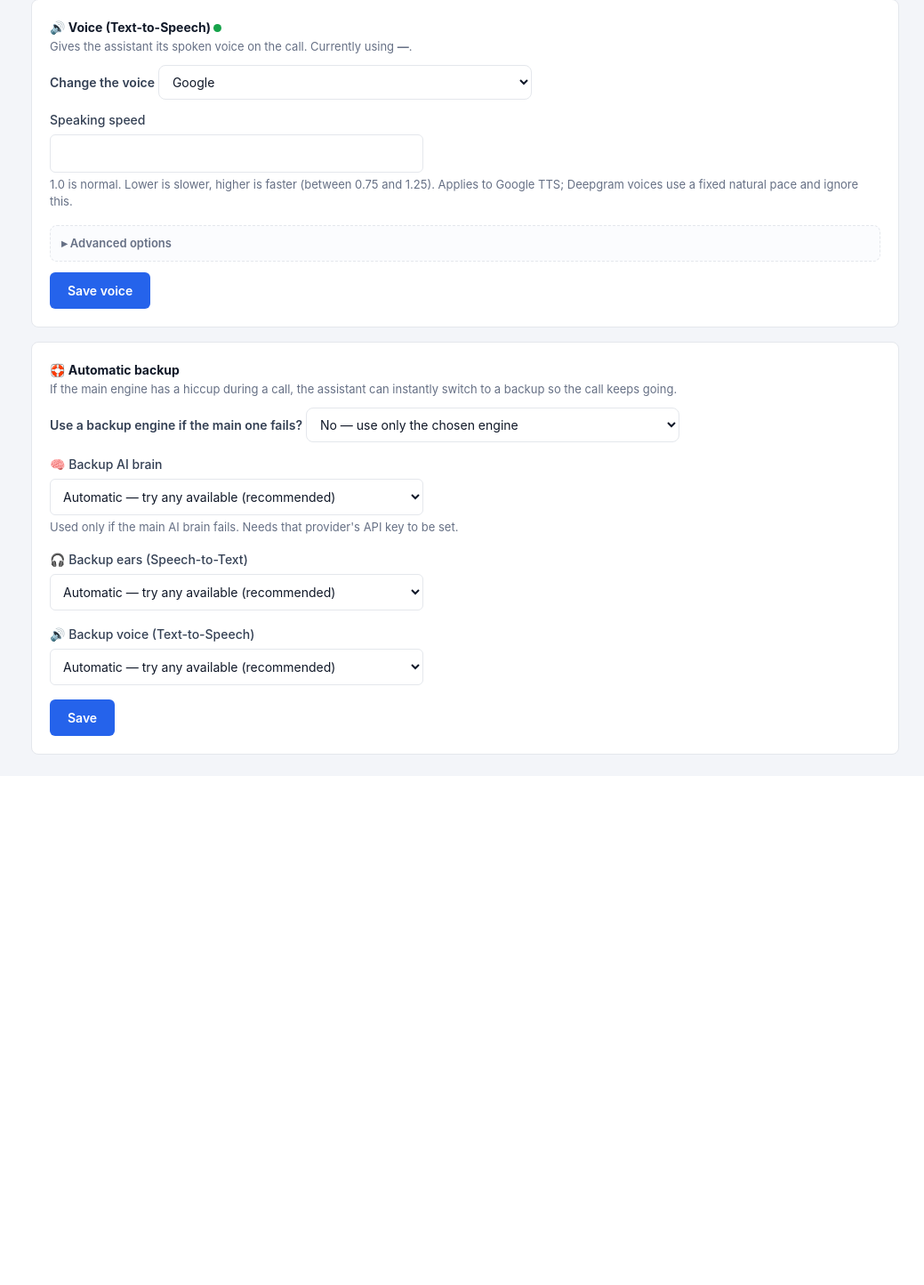
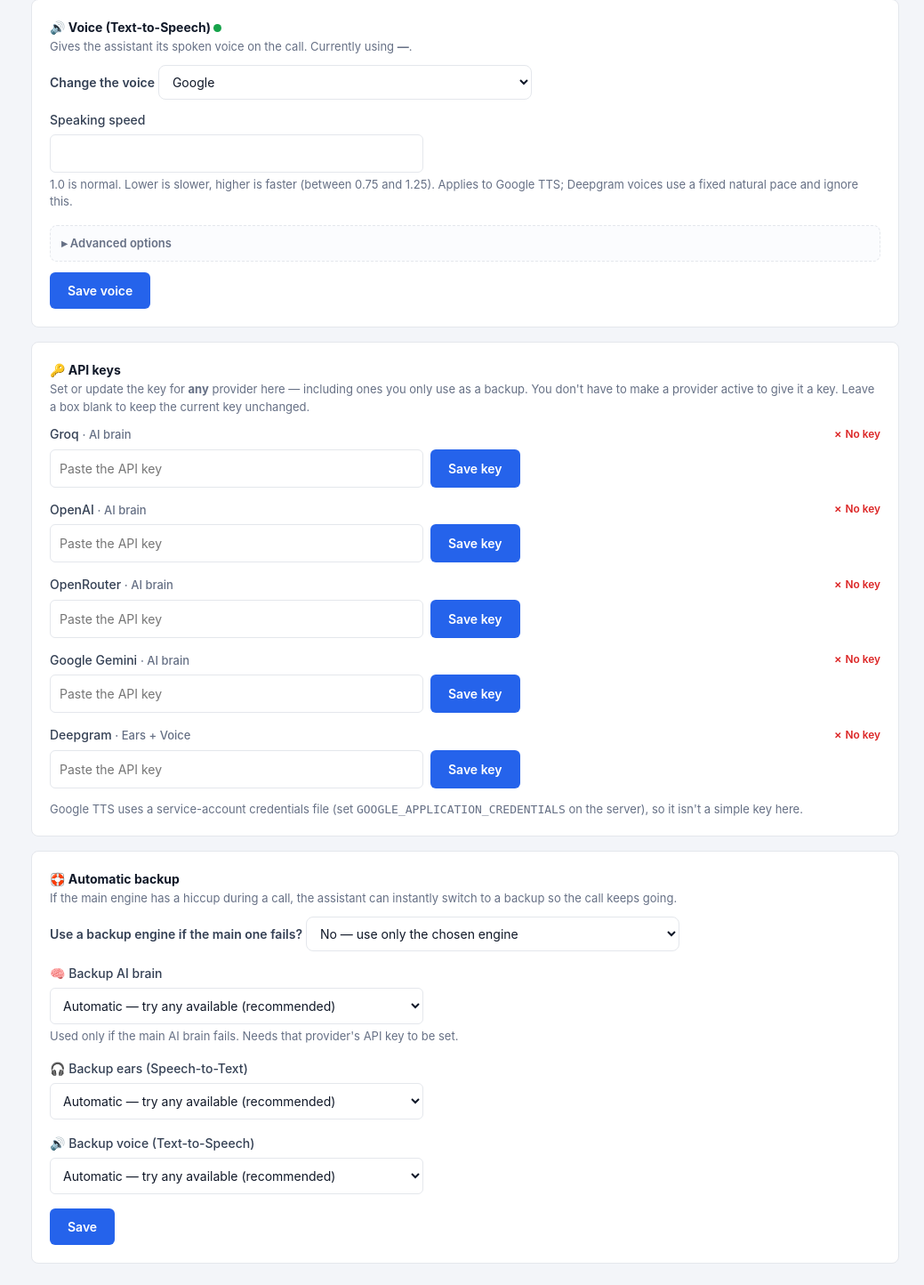
Before and after one commit to Attayab-31/Ai-Assistant, a Python web app: template app/admin/templates/settings/providers.html in a window 1280 px wide. Shown: the part 840-2284 px from the top of the page at 89% size, without its empty margins (241-1280 px from the left). Before the commit the page ends 1688 px from the top, so only its background shows below. Run offline with Jinja, Linux system fonts and the light colour scheme; the template is opened without the code that fills it, so the values that code supplies are empty.

Commit message:
initial commit

```diff
--- a/app/admin/templates/settings/providers.html
+++ b/app/admin/templates/settings/providers.html
@@ -102,6 +102,47 @@
     <div style="margin-top: 12px;"><button type="button" class="btn btn-primary" onclick="switchProvider('tts')">Save voice</button></div>
   </div>
 
+  <!-- API Keys (all providers) -->
+  <div class="form-section">
+    <div class="engine-name">🔑 API keys</div>
+    <p class="engine-desc">
+      Set or update the key for <strong>any</strong> provider here — including ones you only use as a
+      backup. You don't have to make a provider active to give it a key. Leave a box blank to keep the
+      current key unchanged.
+    </p>
+
+    {% set key_rows = [
+      ("groq", "Groq", "AI brain"),
+      ("openai", "OpenAI", "AI brain"),
+      ("openrouter", "OpenRouter", "AI brain"),
+      ("gemini", "Google Gemini", "AI brain"),
+      ("deepgram", "Deepgram", "Ears + Voice")
+    ] %}
+
+    {% for pid, pname, prole in key_rows %}
+    <div class="form-group" style="margin-bottom: 14px;">
+      <label style="display:flex; align-items:center; gap:8px; justify-content:space-between; flex-wrap:wrap;">
+        <span>{{ pname }} <span class="text-muted">· {{ prole }}</span></span>
+        {% if provider_keys.get(pid) %}
+        <span style="color: var(--ok); font-weight:600; font-size: 0.85em;">✓ Key set</span>
+        {% else %}
+        <span style="color: var(--bad); font-weight:600; font-size: 0.85em;">✗ No key</span>
+        {% endif %}
+      </label>
+      <div style="display:flex; gap:8px; flex-wrap:wrap;">
+        <input type="password" id="apikey_{{ pid }}" autocomplete="new-password" style="flex:1; min-width:200px;"
+               placeholder="{% if provider_keys.get(pid) %}Enter a new key to rotate (or leave blank){% else %}Paste the API key{% endif %}" />
+        <button type="button" class="btn btn-primary" onclick="saveApiKey('{{ pid }}', '{{ pname }}')">Save key</button>
+      </div>
+    </div>
+    {% endfor %}
+
+    <p class="text-muted" style="margin: 4px 0 0;">
+      Google TTS uses a service-account credentials file (set <code>GOOGLE_APPLICATION_CREDENTIALS</code>
+      on the server), so it isn't a simple key here.
+    </p>
+  </div>
+
   <!-- Reliability -->
   <div class="form-section">
     <div class="engine-name">🛟 Automatic backup</div>
@@ -187,6 +228,31 @@
     }
   }
 
+  async function saveApiKey(provider, label) {
+    const input = document.getElementById('apikey_' + provider);
+    const key = (input.value || '').trim();
+    if (!key) {
+      showMessage('Enter a key for ' + label + ' first (or leave blank to keep the current one).', true);
+      return;
+    }
+    try {
+      const r = await fetch('/api/settings/api-key', {
+        method: 'POST',
+        headers: { 'Content-Type': 'application/json' },
+        body: JSON.stringify({ provider, api_key: key }),
+      });
+      if (!r.ok) {
+        const err = await r.json().catch(() => ({}));
+        throw new Error(err.detail || r.statusText);
+      }
+      input.value = '';
+      showMessage('✓ ' + label + ' key saved — new calls will use it right away.');
+      setTimeout(() => location.reload(), 1200);
+    } catch (e) {
+      showMessage('✗ Could not save key: ' + e.message, true);
+    }
+  }
+
   async function saveReliability() {
     const data = {
       auto_fallback_enabled: document.getElementById('auto_fallback_enabled').value === 'true',
```
Also changed, not shown: app/api/admin.py (+18 -0 lines), app/api/settings.py (+38 -0 lines), app/schemas/settings.py (+15 -0 lines).
